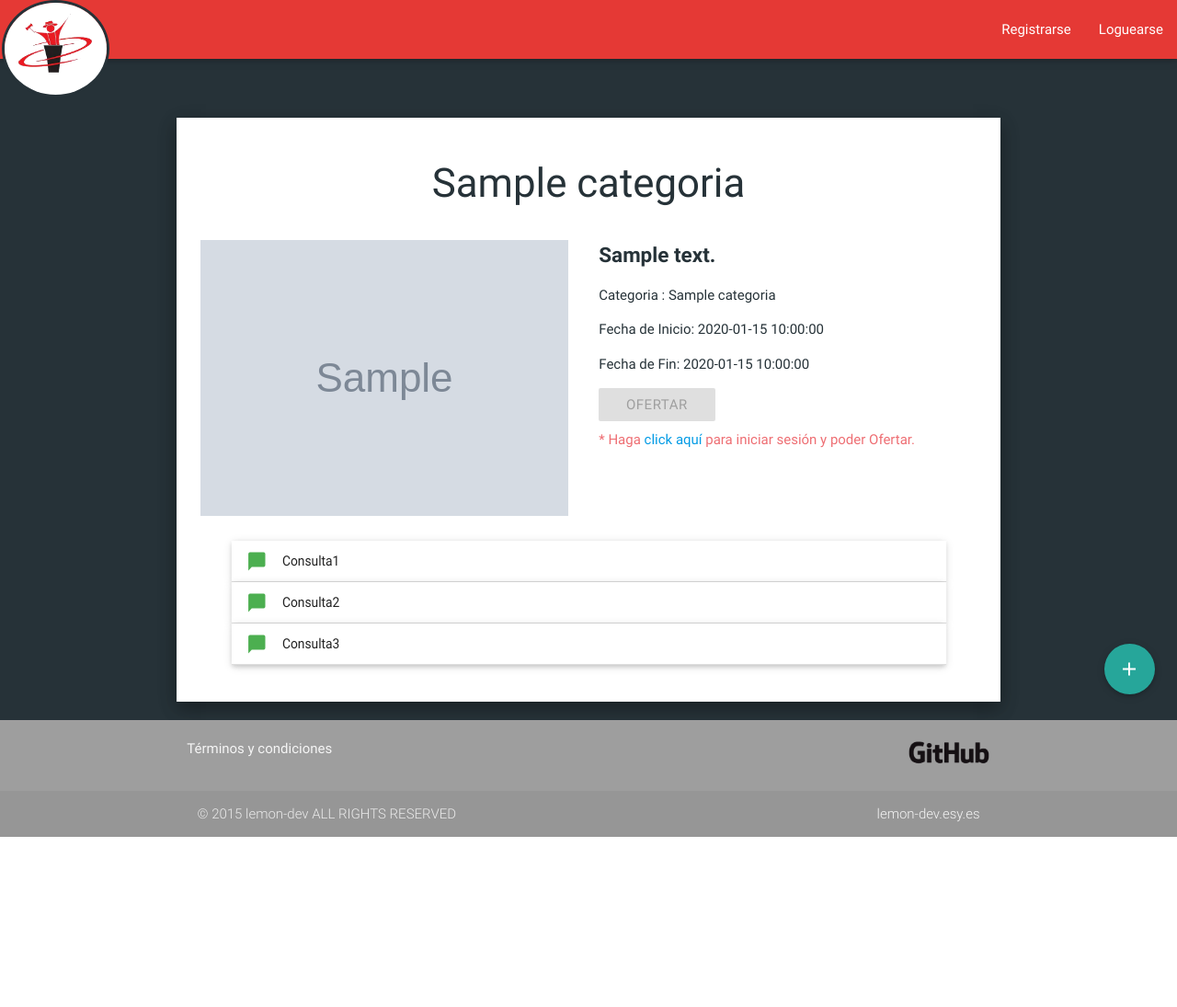
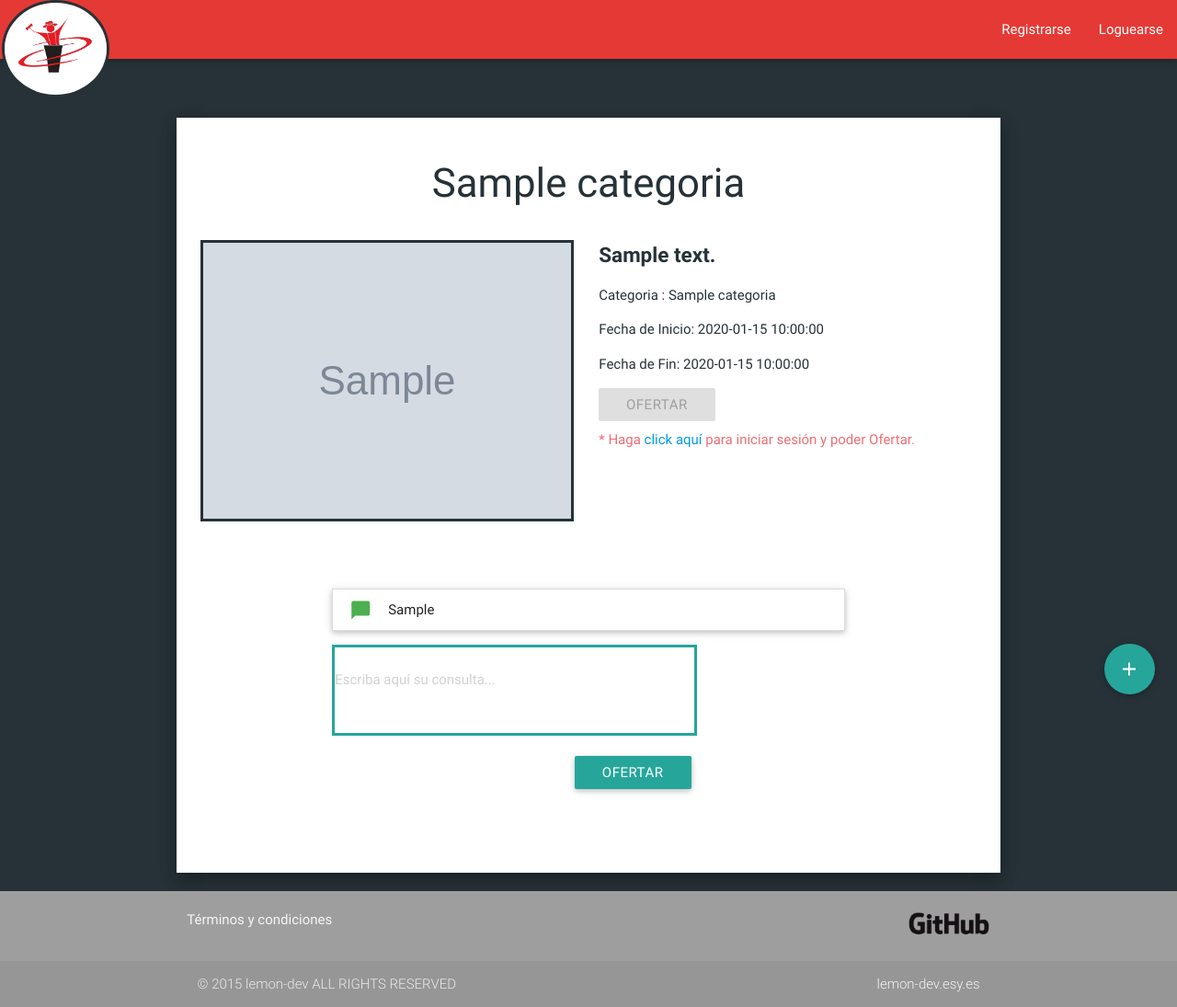
Before and after one commit to lemon-dev/bestnid, a PHP site: page /subasta.php?id_subasta=1 in a window 1280 px wide. Shown: the whole page at 92% size. Before the commit the page ends 910 px from the top, so only its background shows below. Run offline with PHP 8.4, Linux system fonts and the light colour scheme; tables that the repository leaves empty or names only in its code hold one stand-in row (values such as "Sample post"); grey boxes marked "Sample" are stand-in pictures.

Commit message:
Ya se puede consultar, faltan las respuestas

```diff
--- a/proyecto/css/style.css
+++ b/proyecto/css/style.css
@@ -192,7 +192,7 @@ VER SUBASTA
 }
 
 .ver-subasta img {
-	/*border: 3px solid #263238;*/
+	border: 3px solid #263238;
 }
 
 .consulta .mdi-communication-messenger {
@@ -220,6 +220,19 @@ VER SUBASTA
 .modal-footer {
 	margin: 0 auto;
 	margin-top: 2%;
+}
+
+.container.consultas {
+	margin-bottom: 10%;
+}
+
+.container.consultar-form-container {
+	margin: 0;
+	padding: 0;
+}
+
+#consultar-form textarea{
+	border: 3px solid #26a69a;
 }
 
 
--- a/proyecto/subasta.php
+++ b/proyecto/subasta.php
@@ -54,12 +54,10 @@ include('include/header.php');
 										          	<input name="precio" id="precio" type="number" class="validate" required>
 								          			<label for="precio">Precio</label>
 								          			<span id="precio-invalido" class="text-hint error"></span>
-								          			<!--p class="instruction">* De un precio en pesos argentinos a su oferta.</p-->
 										        </div>
 										        <div class="input-field col s12">
 										          	<textarea name="necesidad" id="necesidad" class="materialize-textarea" required></textarea>
 		          									<label for="necesidad">Necesidad</label>
-		          									<!--p class="instruction">* El subastador elegir&aacute; se&uacute;n la necesidad, ingrese su necesidad a continuación.</p-->
 										        </div>
 										        <input type="hidden" name="id_subasta" value="<?php echo $_GET['id_subasta'] ?>">
 								     		</div>
@@ -82,20 +80,38 @@ include('include/header.php');
 				</div>
 			</li>
 		</ul>
-		<ul class="collapsible popout" data-collapsible="accordion">
-			<li>
-				<div class="collapsible-header consulta"><i class="mdi-communication-messenger"></i>Consulta1</div>
-				<div class="collapsible-body"><p>Lorem ipsum dolor sit amet.</p></div>
-			</li>
-			<li>
-				<div class="collapsible-header consulta"><i class="mdi-communication-messenger"></i>Consulta2</div>
-				<div class="collapsible-body"><p>Lorem ipsum dolor sit amet.</p></div>
-			</li>
-			<li>
-				<div class="collapsible-header consulta"><i class="mdi-communication-messenger"></i>Consulta3</div>
-				<div class="collapsible-body"><p>Lorem ipsum dolor sit amet.</p></div>
-			</li>
-		</ul>
+		<div class="container consultas">
+			<ul class="collapsible" data-collapsible="accordion">
+				<?php
+
+				require_once('db/connect.php');
+
+				$query = " SELECT * FROM consulta WHERE id_subasta=" .  $_GET['id_subasta'];
+
+				if(!$result = $db->query($query)){
+					echo ':(';
+					die();
+				}
+
+				while ($row = $result->fetch_object()){ ?>
+
+
+					<li>
+						<div class="collapsible-header consulta"><i class="mdi-communication-messenger"></i><?php echo $row->cuerpo ?></div>
+						<div class="collapsible-body"><p>Respuesta</p></div>
+					</li>
+
+				<?php } ?>
+			</ul>
+			<div class="container consultar-form-container">
+			<form id="consultar-form" method="post" action="/function/consultar-process.php">
+				<div class="input-field col s12 m12 l12">
+					<textarea name="consulta" id="consulta" class="materialize-textarea validate active" placeholder="Escriba aquí su consulta..." required></textarea>
+				</div>
+				<input type="hidden" name="id_subasta" value="<?php echo $_GET['id_subasta'] ?>">
+				<input id="consulta-submit" type="submit" class="btn right form-submit" value="Ofertar">
+			</form>
+		</div>
 	</div>
 </section>
 
```
